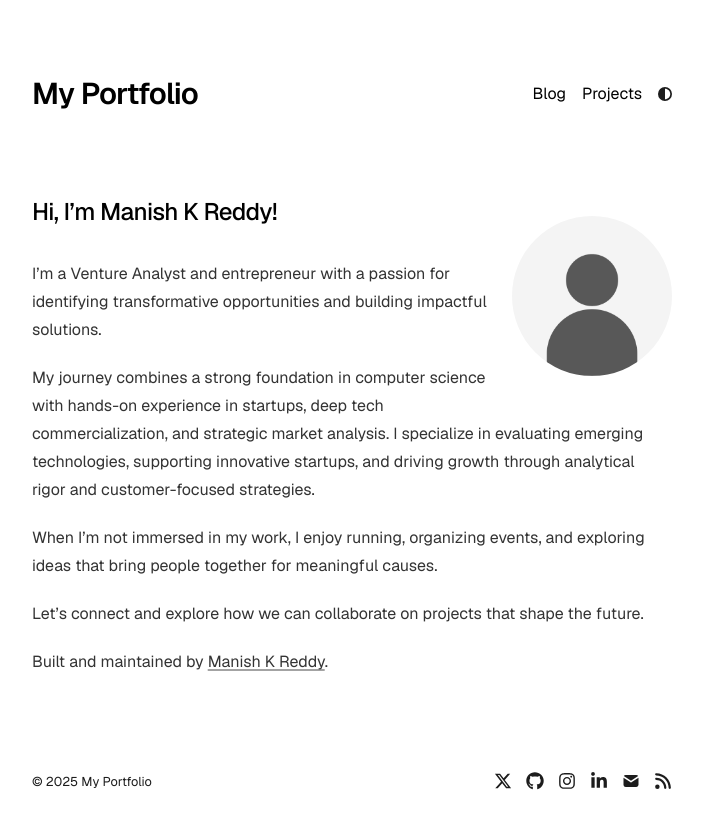
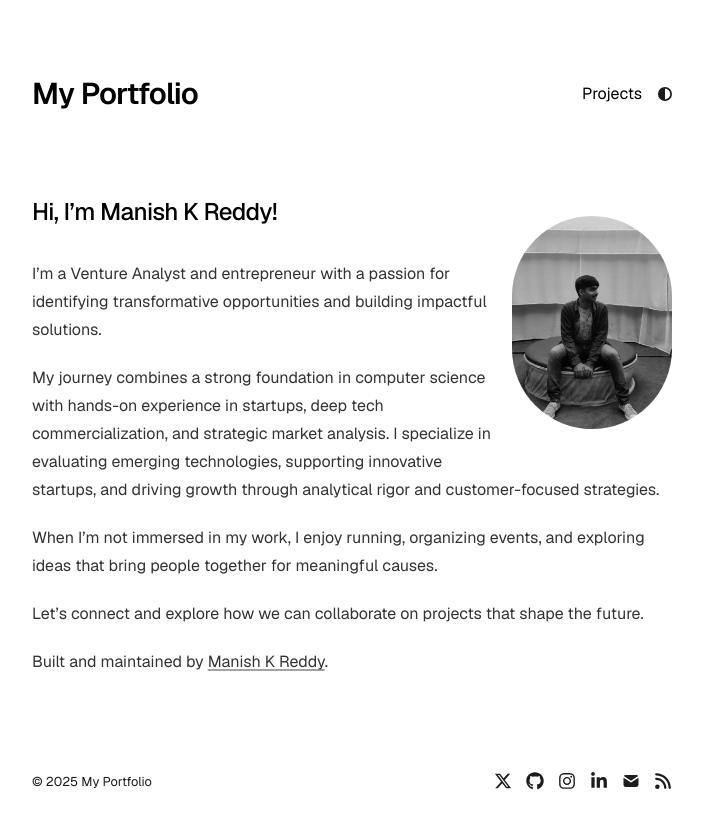
Before and after one commit to kredd10/website, a Next.js app: page / in a window 1280 px wide. Shown: the top 828 px of the page, without its empty margins (288-991 px from the left). Built offline with nearby package versions, Linux system fonts and the light colour scheme.

Commit message:
Changes to be committed: 	modified:   app/components/nav.tsx 	modified:   public/profile.png

```diff
--- a/app/components/nav.tsx
+++ b/app/components/nav.tsx
@@ -3,7 +3,7 @@ import { ThemeSwitch } from "./theme-switch";
 import { metaData } from "../config";
 
 const navItems = {
-  "/blog": { name: "Blog" },
+  //"/blog": { name: "Blog" },
   "/projects": { name: "Projects" },
   //"/photos": { name: "Photos" },
 };
```
Also changed, not shown: public/profile.png.
